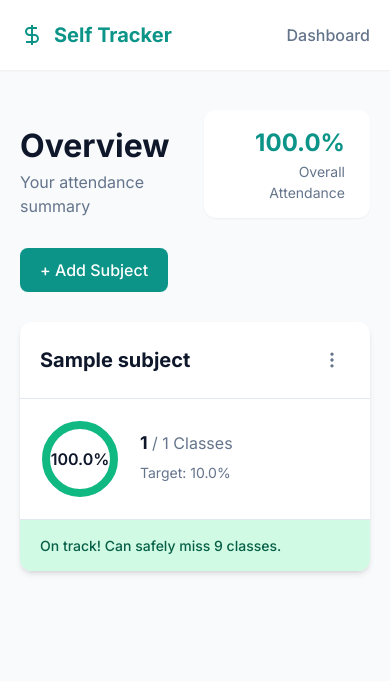
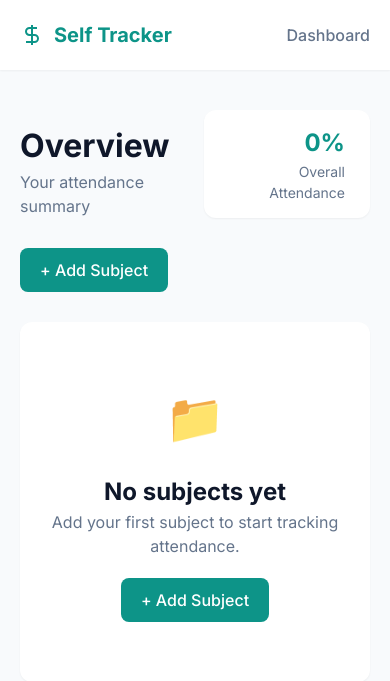
Before and after one commit to Ritu-Raj-Rai/Self-Attendence-Django, a Django app: page / in a window 390 px wide. Shown: the top 681 px of the page. Run offline with Django 5.2, Linux system fonts and the light colour scheme; tables that the repository leaves empty hold one stand-in row (values such as "Sample post").

Commit message:
Fix mobile blue tap flash styling and implement session-based subject isolation

```diff
--- a/attendance/models.py
+++ b/attendance/models.py
@@ -8,6 +8,7 @@ class Subject(models.Model):
         default=75.0,
         validators=[MinValueValidator(0.0), MaxValueValidator(100.0)]
     )
+    session_key = models.CharField(max_length=40, db_index=True, null=True, blank=True)
 
     def __str__(self):
         return self.name
--- a/attendance/views.py
+++ b/attendance/views.py
@@ -11,6 +11,11 @@ import math
 
 from .models import Subject, AttendanceRecord
 from .forms import SubjectForm
+
+def get_session_key(request):
+    if not request.session.session_key:
+        request.session.create()
+    return request.session.session_key
 
 def calculate_stats(subject):
     records = subject.attendance_records.all()
@@ -35,7 +40,8 @@ def calculate_stats(subject):
 
 @never_cache
 def dashboard(request):
-    subjects = Subject.objects.all()
+    session_key = get_session_key(request)
+    subjects = Subject.objects.filter(session_key=session_key)
     subject_data = []
 
     total_present = 0
@@ -88,7 +94,8 @@ def dashboard(request):
 
 @never_cache
 def subject_detail(request, subject_id, year=None, month=None):
-    subject = get_object_or_404(Subject, id=subject_id)
+    session_key = get_session_key(request)
+    subject = get_object_or_404(Subject, id=subject_id, session_key=session_key)
     stats = calculate_stats(subject)
 
     today = date.today()
@@ -153,14 +160,17 @@ def subject_create(request):
     if request.method == 'POST':
         form = SubjectForm(request.POST)
         if form.is_valid():
-            form.save()
+            subject = form.save(commit=False)
+            subject.session_key = get_session_key(request)
+            subject.save()
             return redirect('dashboard')
     else:
         form = SubjectForm()
     return render(request, 'attendance/subject_form.html', {'form': form, 'title': 'Add Subject'})
 
 def subject_update(request, pk):
-    subject = get_object_or_404(Subject, pk=pk)
+    session_key = get_session_key(request)
+    subject = get_object_or_404(Subject, pk=pk, session_key=session_key)
     if request.method == 'POST':
         form = SubjectForm(request.POST, instance=subject)
         if form.is_valid():
@@ -171,7 +181,8 @@ def subject_update(request, pk):
     return render(request, 'attendance/subject_form.html', {'form': form, 'title': 'Edit Subject'})
 
 def subject_delete(request, pk):
-    subject = get_object_or_404(Subject, pk=pk)
+    session_key = get_session_key(request)
+    subject = get_object_or_404(Subject, pk=pk, session_key=session_key)
     if request.method == 'POST':
         subject.delete()
         return redirect('dashboard')
@@ -184,7 +195,8 @@ def toggle_attendance(request):
         subject_id = data.get('subject_id')
         date_str = data.get('date')
 
-        subject = get_object_or_404(Subject, id=subject_id)
+        session_key = get_session_key(request)
+        subject = get_object_or_404(Subject, id=subject_id, session_key=session_key)
         record_date = datetime.strptime(date_str, '%Y-%m-%d').date()
 
         record, created = AttendanceRecord.objects.get_or_create(
--- a/static/css/style.css
+++ b/static/css/style.css
@@ -20,6 +20,7 @@
     box-sizing: border-box;
     margin: 0;
     padding: 0;
+    -webkit-tap-highlight-color: transparent;
 }
 
 body {
@@ -182,11 +183,17 @@ main.container {
     display: flex;
     flex-direction: column;
     cursor: pointer;
+    user-select: none;
 }
 
 .subject-card:hover {
     transform: translateY(-4px);
     box-shadow: var(--shadow-lg);
+}
+
+.subject-card:active {
+    transform: translateY(-2px) scale(0.98);
+    box-shadow: var(--shadow-md);
 }
 
 .card-header {
```
Also changed, not shown: attendance/migrations/0002_subject_session_key.py (added).
